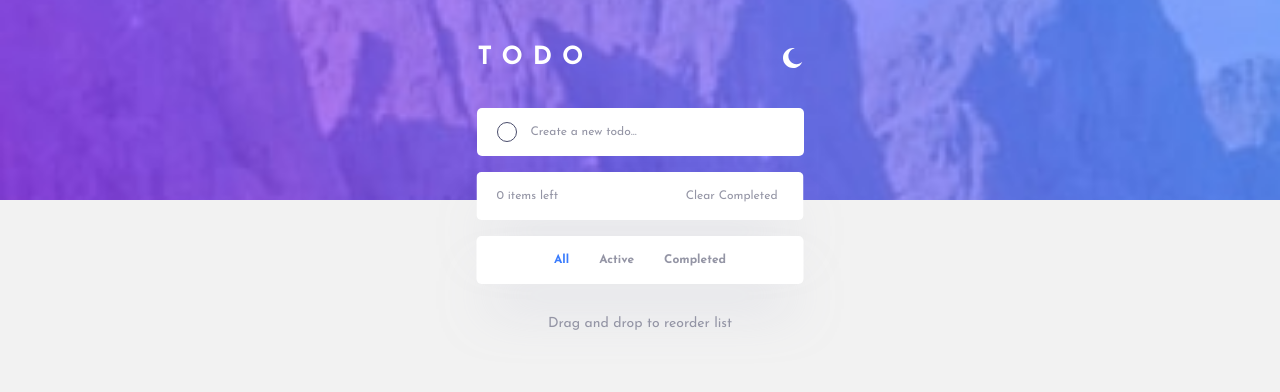
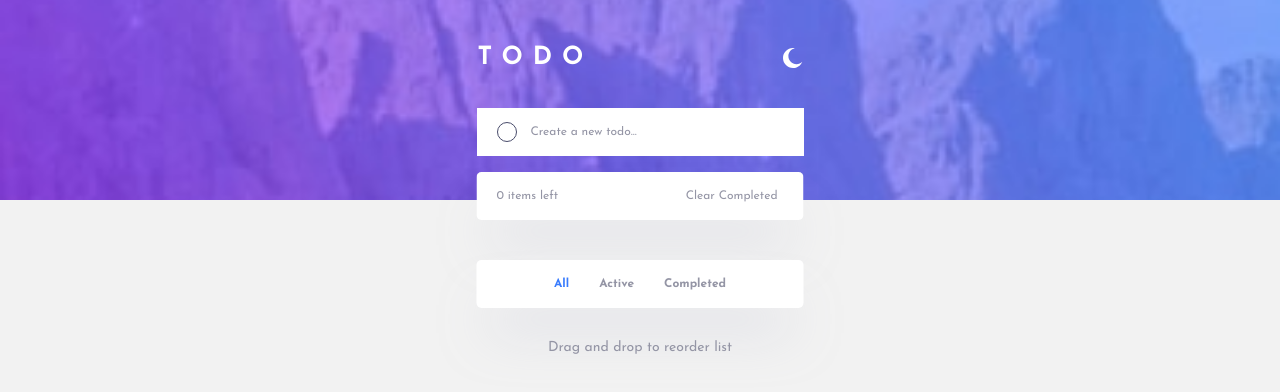
Before and after one commit to danielopq/todo-react, a React app: page / in a window 1280 px wide. Shown: the top 392 px of the page. Built offline with nearby package versions, Linux system fonts and the light colour scheme; the HTML template or start-up script is replaced by a standard one.

Commit message:
CreateTodo.jsx - code cleaning

```diff
--- a/src/App.css
+++ b/src/App.css
@@ -23,7 +23,6 @@
   --dark-mode-bt-color-hover: #E3E4F1;
 }
 
-
 * {
   box-sizing: border-box;
 }
@@ -33,29 +32,15 @@ p{
   padding:0px;
 }
 
-/*------------ INPUT ------------*/
-
-input[type="text"] {
-  font: 400 12px/0px 'Josefin Regular';
-  color: #494C6B;
-  border: none;
-  outline: none;
-}
-
-::placeholder {
-  color: #9495A5;
-}
-
 /*------------ CONTAINERS ------------*/
 
 .container {
   width: 327px;
   height: 48px;
-  display: flex;
-  flex-direction: row;
+  margin-top: 40px;
+  display: inline-flex;
   align-items: center;
-  justify-content: flex-start;
-  padding: 0px 20px 0px 20px;
+  padding: 0px 20px;
 }
 
 /*------------ TEXT ------------*/
@@ -71,18 +56,6 @@ input[type="text"] {
 
 button:hover {
   cursor: pointer;
-}
-
-.state-bt {
-  width: 20px;
-  height: 20px;
-  border-radius: 10px;
-  margin-right: 12px;
-  outline: none;
-}
-
-.create-bt{
-  border: solid 1px #494C6B;
 }
 
 .clear-bt {
--- a/src/App.jsx
+++ b/src/App.jsx
@@ -1,7 +1,7 @@
 import './App.css'
 import { useEffect, useState } from 'react';
 import SkinSwitch from './assets/components/SkinSwitch/SkinSwitch';
-import TodoCreate from './assets/components/TodoCreate/TodoCreate';
+import CreateTodo from './assets/components/CreateTodo/CreateTodo';
 import TodoList from './assets/components/TodoList/TodoList';
 import TodoFilter from './assets/components/TodoFilter/TodoFilter';
 import TodoCompleted from './assets/components/TodoCompleted/TodoCompleted';
@@ -18,9 +18,8 @@ import TodoCompleted from './assets/components/TodoCompleted/TodoCompleted';
 
 const initialStateTodos = JSON.parse(localStorage.getItem("todos")) || [];
 
-let mode = "light";
 function App() {
-
+  const [mode,setMode] = useState('light')
   const [todos, setTodos] = useState(initialStateTodos);
 
   useEffect(() => {
@@ -65,12 +64,14 @@ function App() {
 
   const switchSkin = (e) => {
     if (e.target.className === "moonBg") {
-      mode = "dark";
+      setMode('dark');
+      e.target.className = "sunBg";
       let darkMode = document.querySelectorAll('[class*=light]');
       darkMode.forEach(elem => elem.className = elem.className.replace(/light/g, "dark"));
       document.getElementsByTagName("main")[0].style.backgroundColor = "#171823";
     } else {
-      mode = "light";
+      setMode('light');
+      e.target.className = "moonBg";
       let lightMode = document.querySelectorAll('[class*=dark]');
       lightMode.forEach(elem => elem.className = elem.className.replace(/dark/g, "light"));
       document.getElementsByTagName("main")[0].style.backgroundColor = "white";
@@ -81,7 +82,7 @@ function App() {
     <>
       <header id="topSite" className='head-light-mode'>
         <SkinSwitch mode={mode} switchSkin={switchSkin} />
-        <TodoCreate createTodo={createTodo} />
+        <CreateTodo mode={mode} createTodo={createTodo} />
       </header>
       <main>
         <section id="main-cont">
--- /dev/null
+++ b/src/assets/components/CreateTodo/CreateTodo.jsx
@@ -0,0 +1,35 @@
+import { useEffect, useState } from "react";
+import './createTodo.css';
+
+const CreateTodo = ({createTodo,mode}) => {
+
+    const [title,setTitle] = useState("");
+
+    /**
+     * Handles the form submission for creating a new todo.
+     * Validates that the todo title is not empty or blank (ignores leading/trailing spaces).
+     * If valid, it creates the todo and resets the title input.
+     *
+     * @param {Event} e - The submit event triggered by the form.
+     */
+    const handleSubmit = (e) =>{
+        e.preventDefault();
+        if(!title.trim()){
+            return(setTitle(""));
+        }
+        createTodo(title);
+        setTitle("");
+    }
+
+    return (
+        //className={mode === 'dark' ? 'createTodoDark' : 'createTodoLight'}
+        <form onSubmit={handleSubmit}>
+            <div id="createTodo" style={{backgroundColor: mode === 'dark' ? '#25273D' : 'white'}}>
+                <div></div>
+                <input type="text" placeholder='Create a new todo...' value={title} maxLength={30} onChange={(e)=>setTitle(e.target.value)}></input>
+            </div>
+        </form>
+    )
+}
+
+export default CreateTodo;
--- /dev/null
+++ b/src/assets/components/CreateTodo/createTodo.css
@@ -0,0 +1,31 @@
+#createTodo {
+    width: 327px;
+    height: 48px;
+    margin-top: 40px;
+    display: inline-flex;
+    align-items: center;
+    padding: 0px 20px;
+}
+
+#createTodo>div {
+    width: 20px;
+    height: 20px;
+    border-radius: 10px;
+    margin-right: 12px;
+    border: solid 1px #494C6B;
+    background-color: transparent;
+    outline: none;
+}
+
+input[type="text"] {
+    width: 230px;
+    font: 400 12px/0px 'Josefin Regular';
+    color: #494C6B;
+    border: none;
+    outline: none;
+    background-color: transparent;
+}
+
+::placeholder {
+    color: #9495A5;
+}
--- a/src/assets/components/TodoCreate/TodoCreate.jsx
+++ /dev/null
@@ -1,28 +0,0 @@
-import { useState } from "react";
-
-const TodoCreate = ({createTodo,mode}) => {
-
-    const [title,setTitle] = useState("");
-
-    const handleSubmit = (e) =>{
-
-        e.preventDefault();
-
-        if(!title.trim()){
-            return(setTitle(""));
-        }
-        createTodo(title);
-        setTitle("");
-    }
-
-    return (
-        <form onSubmit={handleSubmit}>
-            <div id="newTodo" className="container bg-light-mode">
-                <div className="state-bt create-bt bg-light-mode"></div>
-                <input id="createTodo" className="bg-light-mode" type="text" placeholder='Create a new todo...' value={title} onChange={(e)=>setTitle(e.target.value)}></input>
-            </div>
-        </form>
-    )
-}
-
-export default TodoCreate;
```
Also changed, not shown: src/assets/components/shared/stateButton/StateButton.jsx (deleted), src/assets/components/shared/stateButton/stateButton.css (deleted).
